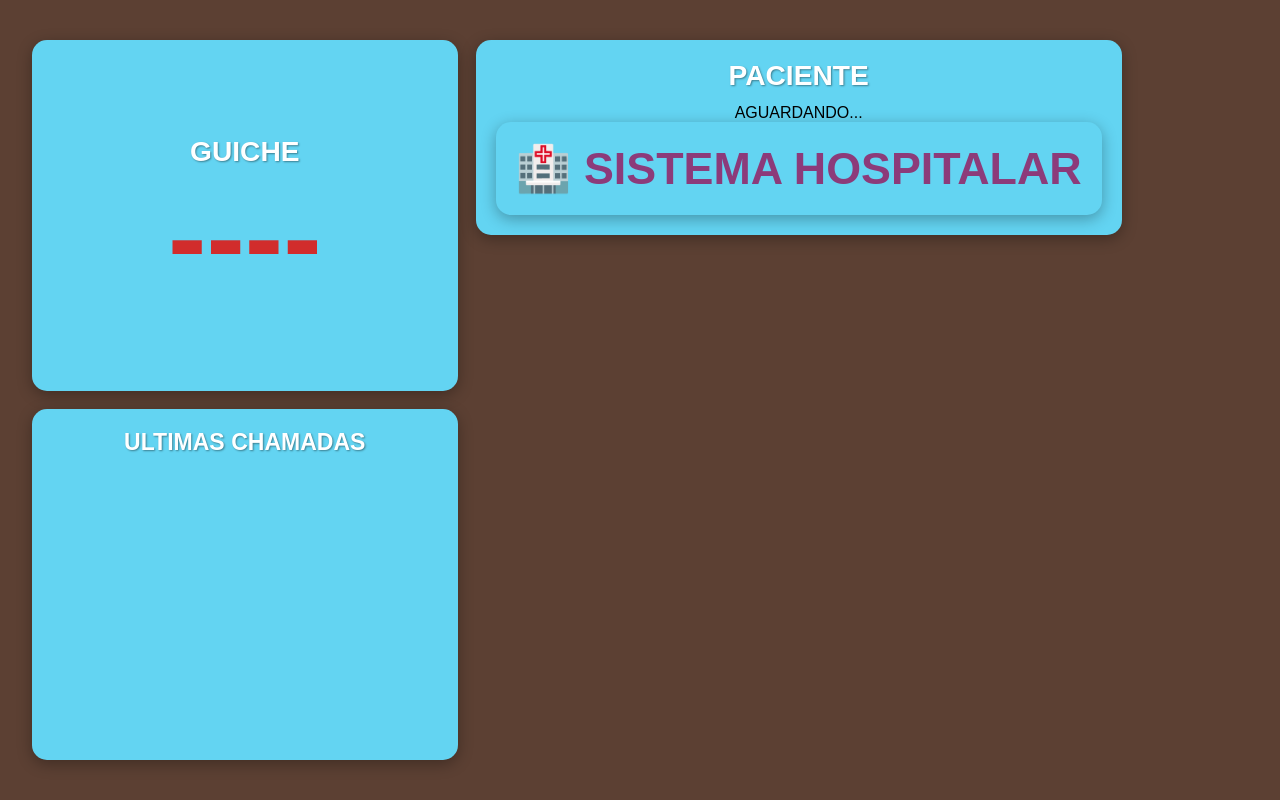
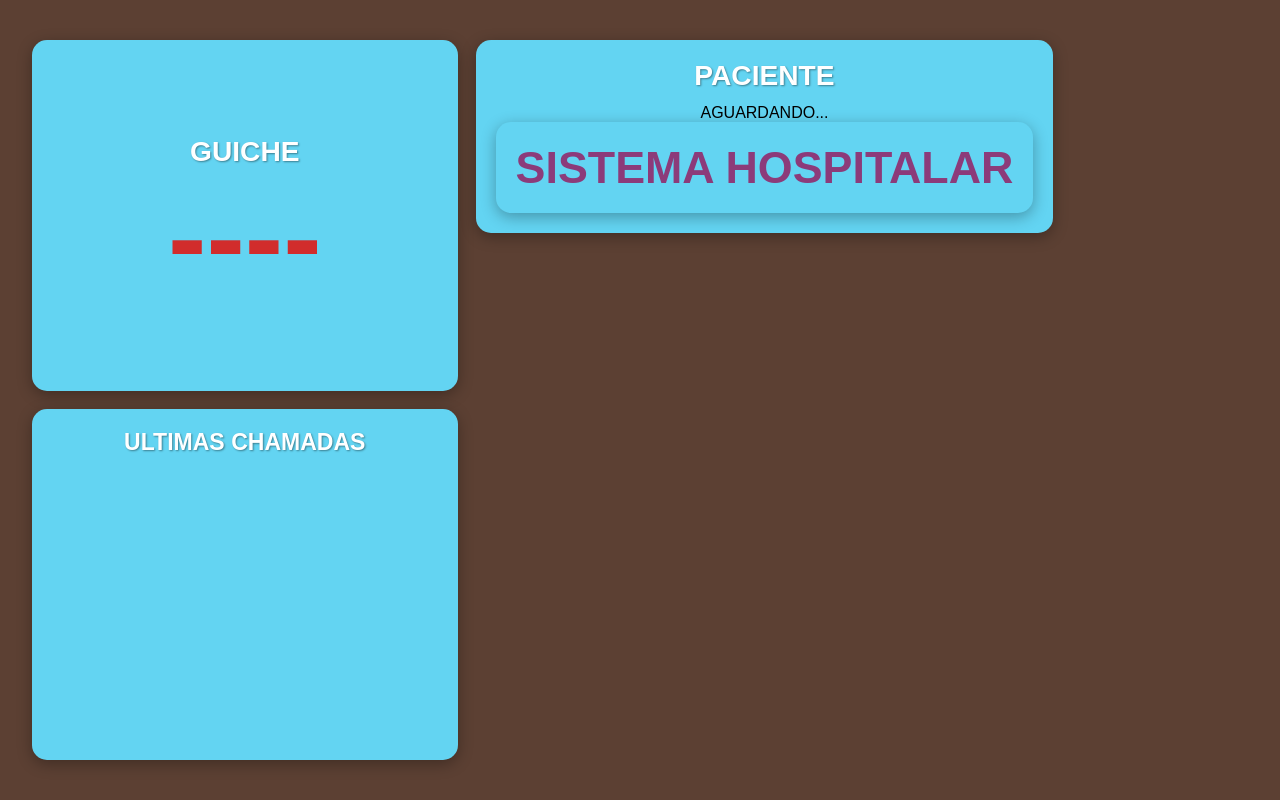
Before and after one commit to Hz00101/Projeto-sentinela--hospital, a website: page frontend/tv.html in a window 1280 px wide. Drawn offline with Linux system fonts and the light colour scheme; no server answers.

Commit message:
Update tv.html

```diff
--- a/frontend/tv.html
+++ b/frontend/tv.html
@@ -147,7 +147,7 @@
                 <div class="patiente-name" id="patient-name">AGUARDANDO...</div>
                 <div>
                     <div class="box logo-box">
-                        <div class="logo-text">🏥 sistema hospitalar </div>
+                        <div class="logo-text"><img="">sistema hospitalar </div>
                     </div>
                 </div>
             </div>
```
